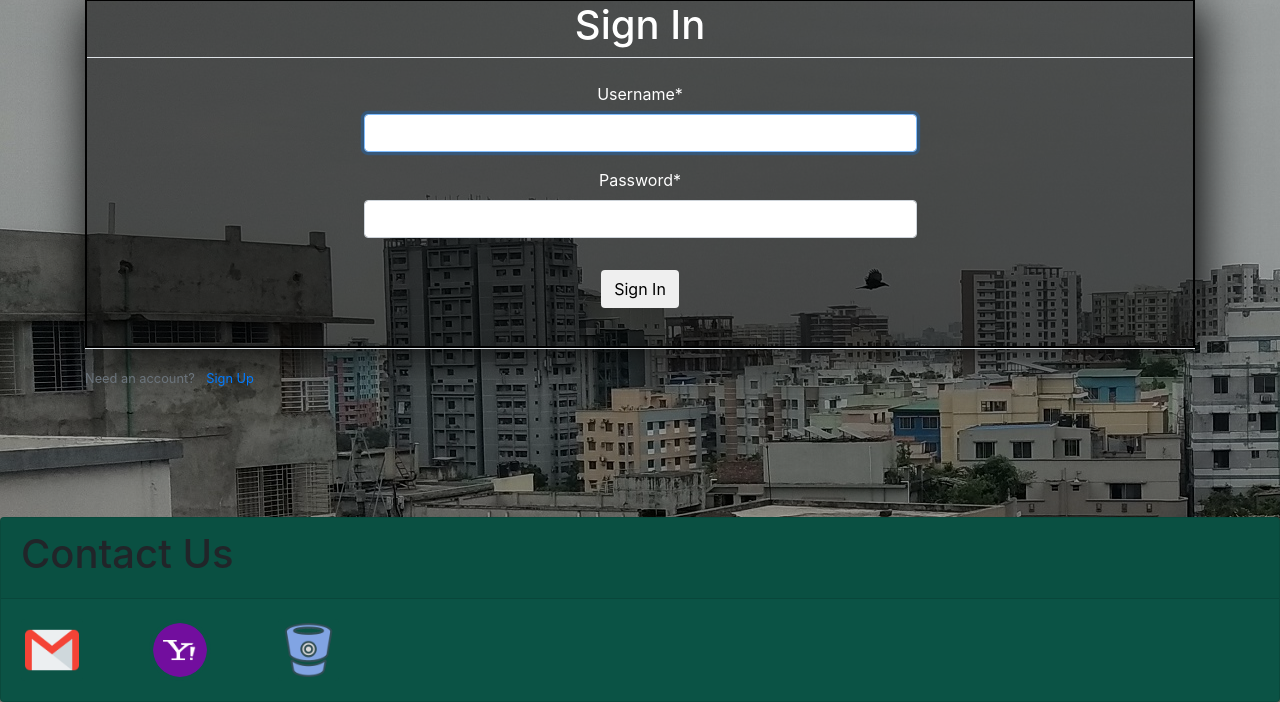
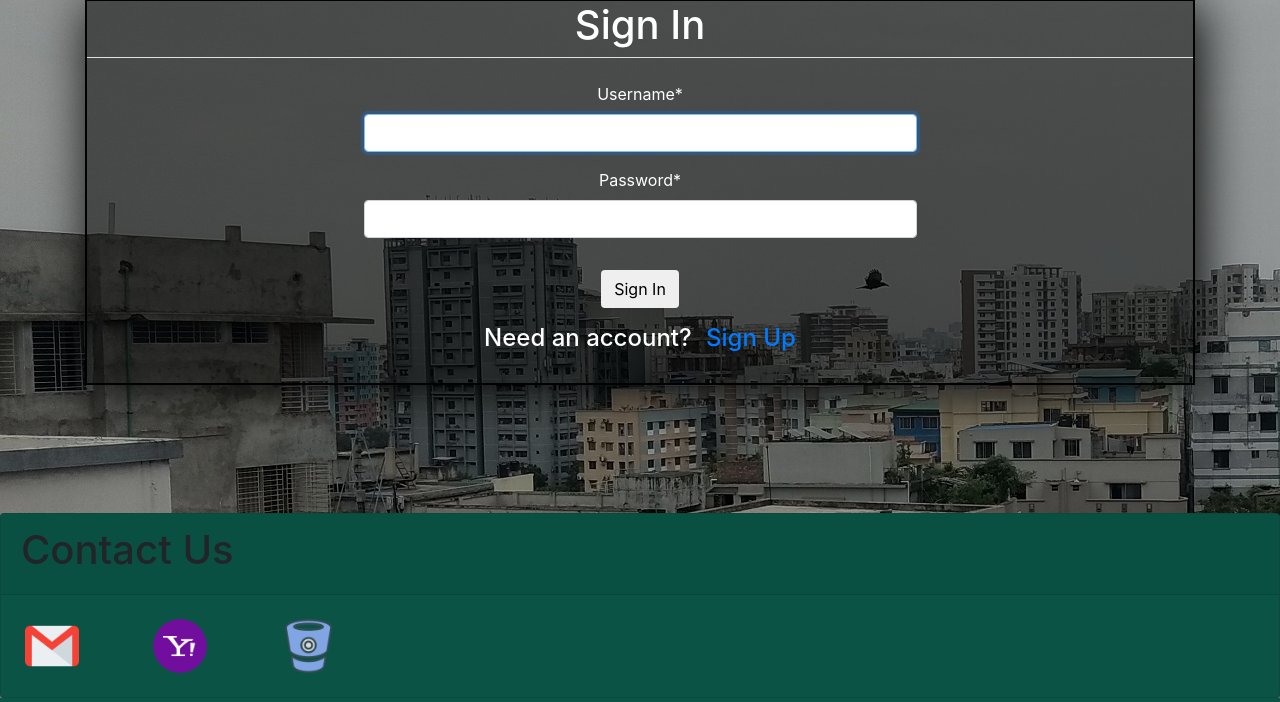
Before and after one commit to Muniat/BariVara, a Django app: page / in a window 1280 px wide. Shown: the part 139-841 px from the top of the page. Run offline with Django 3.2, Linux system fonts and the light colour scheme; some libraries are stand-ins or nearby versions.

Commit message:
Edited design of sign up option

```diff
--- a/DjangoProject/users/templates/users/login.html
+++ b/DjangoProject/users/templates/users/login.html
@@ -13,12 +13,9 @@
             <div class="form-group">
                 <button class="btn btn-oultline-info" type="submit"> Sign In </button>
             </div>
+           <h4> Need an account? <a class="ml-2" href="{% url 'signup' %}" >Sign Up</a></h4>
         </form>
-        <div class="border-top pt-3">
-            <small class="text-muted">
-                Need an account? <a class="ml-2" href="{% url 'signup' %}" >Sign Up</a>
-            </small>
-        </div>
+
     </div>
 </div>
 {% endblock content %}
```
Also changed, not shown: DjangoProject/db.sqlite3.
